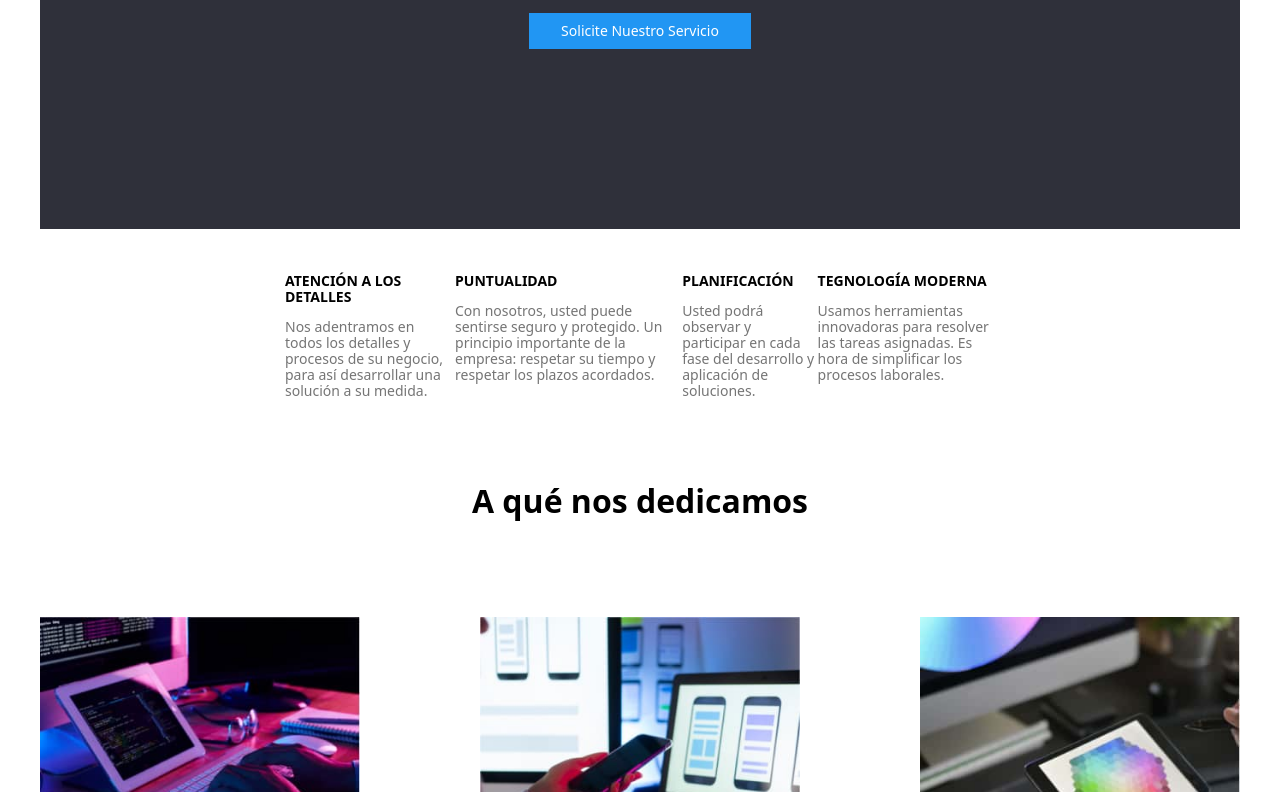
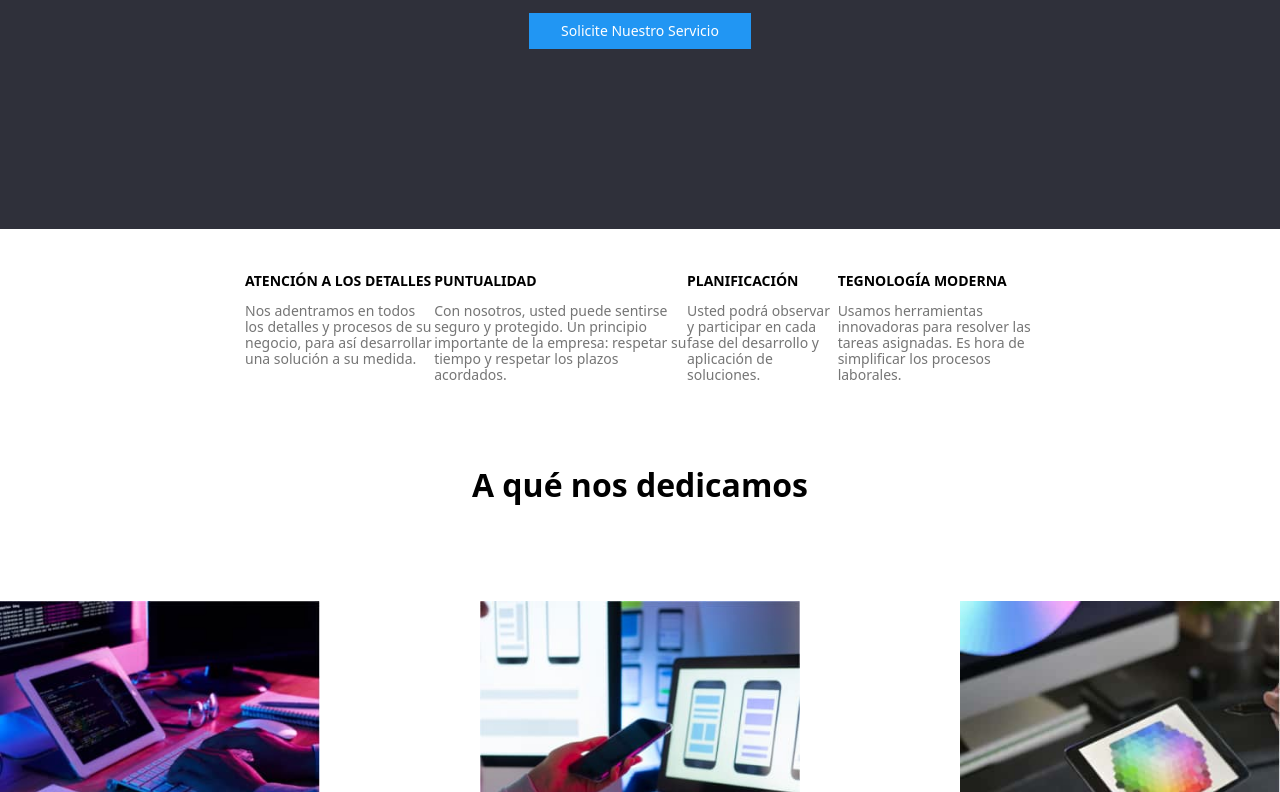
Before and after one commit to Stevenb19/goit-markup-hw-03, a plain HTML site: page index.html in a window 1280 px wide. Shown: the part 279-1071 px from the top of the page. Drawn offline with Linux system fonts and the light colour scheme.

Commit message:
arreglos 1

```diff
--- a/Css/styles.css
+++ b/Css/styles.css
@@ -21,12 +21,6 @@ h2 {
     text-align: center;
     font-size: 32px;
     padding: 40px;
-}
-
-.container {
-    width: 1200px;
-    margin-left: auto;
-    margin-right: auto;
 }
 
 .header-navegation {
```
